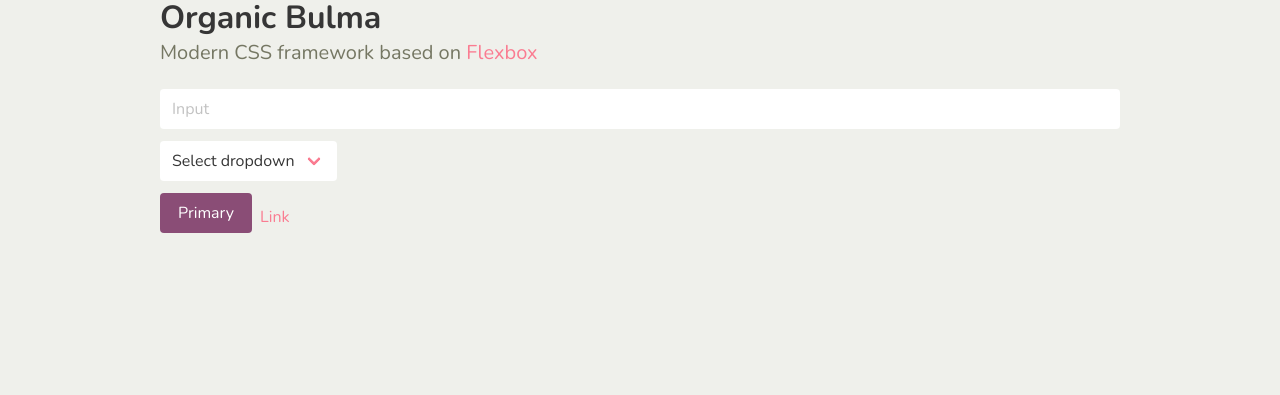
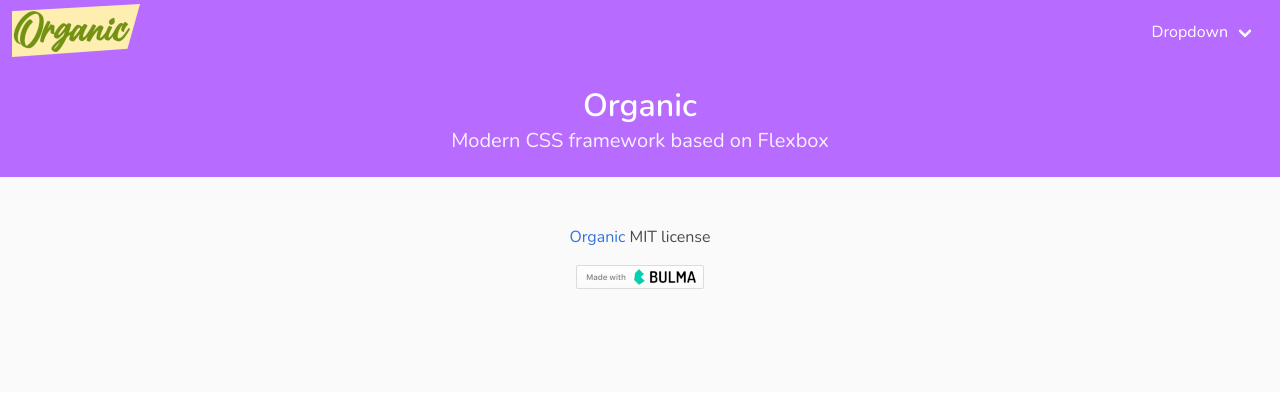
Before and after one commit to liemlylac/organic-bulma, a website built with webpack: page src/index.html in a window 1280 px wide. Built offline with nearby package versions, Linux system fonts and the light colour scheme; files whose address does not match are found by name.

Commit message:
Override Bulma variables

```diff
--- a/src/index.html
+++ b/src/index.html
@@ -8,35 +8,57 @@
   <link rel="stylesheet" href="css/styles.css">
 </head>
 <body>
-<section>
-  <div class="container">
-    <h1 class="title">Organic Bulma</h1>
-
-    <p class="subtitle">
-      Modern CSS framework based on <a href="https://developer.mozilla.org/en-US/docs/Web/CSS/CSS_Flexible_Box_Layout/Basic_Concepts_of_Flexbox">Flexbox</a>
-    </p>
-
-    <div class="field">
-      <div class="control">
-        <input title="" class="input" type="text" placeholder="Input">
+<section class="hero is-primary is-small">
+  <div class="hero-head">
+    <nav class="navbar is-success" role="navigation" aria-label="dropdown navigation">
+      <div class="navbar-brand mt-1 ml-3">
+        <a href="#" class="">
+          <img src="assets/logo128.png" alt="logo">
+        </a>
+        <a role="button" class="navbar-burger" aria-label="menu" aria-expanded="false" data-target="navbarBasic">
+          <span aria-hidden="true"></span>
+          <span aria-hidden="true"></span>
+          <span aria-hidden="true"></span>
+        </a>
       </div>
-    </div>
-
-    <div class="field">
-      <p class="control">
-          <span class="select">
-            <select title="">
-              <option>Select dropdown</option>
-            </select>
-          </span>
-      </p>
-    </div>
-    <div class="buttons">
-      <a class="button is-primary">Primary</a>
-      <a class="is-link">Link</a>
+      <div class="navbar-menu">
+        <div class="navbar-start"></div>
+        <div class="navbar-end">
+          <div class="navbar-item">
+            <a href="#" class="navbar-link">Dropdown</a>
+            <div class="navbar-dropdown">
+              <div class="navbar-item">
+                <a href="#" class="navbar-link">Link</a>
+              </div>
+              <div class="navbar-item">
+                <a href="#" class="navbar-link">Link</a>
+              </div>
+              <div class="navbar-divider"></div>
+              <div class="navbar-item">
+                <a href="#" class="navbar-link">Link</a>
+              </div>
+            </div>
+          </div>
+        </div>
+      </div>
+    </nav>
+  </div>
+  <div class="hero-body">
+    <div class="container has-text-centered">
+      <h1 class="title">Organic</h1>
+      <h2 class="subtitle">
+        Modern CSS framework based on <a href="https://developer.mozilla.org/en-US/docs/Web/CSS/CSS_Flexible_Box_Layout/Basic_Concepts_of_Flexbox">Flexbox</a>
+      </h2>
     </div>
   </div>
 </section>
-
+<footer class="footer">
+  <div class="content has-text-centered">
+    <p>
+      <a href="http://github.com/liemlylac/organic-bulma" target="_blank">Organic</a> MIT license
+    </p>
+    <img src="assets/made-with-bulma.png" alt="Made with Bulma">
+  </div>
+</footer>
 </body>
 </html>
--- a/src/scss/_variables.scss
+++ b/src/scss/_variables.scss
@@ -1,23 +1,12 @@
 @charset "utf-8";
 
-@import url('https://fonts.googleapis.com/css?family=Nunito:400,700');
+@import url('https://fonts.googleapis.com/css?family=Nunito:400,600,800');
 
-$purple: #8A4D76;
-$pink: #FA7C91;
-$brown: #757763;
-$beige-light: #D0D1CD;
-$beige-lighter: #EFF0EB;
+@import "ultilities/initial-variables";
+@import "ultilities/derived-variables";
+@import "ultilities/generic-variables";
 
-$family-sans-serif: "Nunito", sans-serif;
-$grey-dark: $brown;
-$grey-light: $beige-light;
-$primary: $purple;
-$link: $pink;
-$widescreen-enabled: false;
-$fullhd-enabled: false;
-
-// Update some of Bulma's component variables
-$body-background-color: $beige-lighter;
+// Update another Bulma's component variables
 $control-border-width: 2px;
 $input-border-color: transparent;
 $input-shadow: none;
--- /dev/null
+++ b/src/scss/ultilities/derived-variables.scss
@@ -0,0 +1,70 @@
+$primary: $purple;
+
+$info: $cyan;
+$success: $green;
+$warning: $yellow;
+$danger: $red;
+
+$light: $white-ter;
+$dark: $grey-darker;
+
+// General colors
+
+$scheme-main: $white;
+$scheme-main-bis: $white-bis;
+$scheme-main-ter: $white-ter;
+$scheme-invert: $black;
+$scheme-invert-bis: $black-bis;
+$scheme-invert-ter: $black-ter;
+
+$background: $white-ter;
+
+$border: $grey-lighter;
+$border-hover: $grey-light;
+$border-light: $grey-lightest;
+$border-light-hover: $grey-light;
+
+// Text colors
+
+$text: $grey-dark;
+$text-light: $grey;
+$text-strong: $grey-darker;
+
+// Code colors
+
+$code: $red;
+$code-background: $background;
+
+$pre: $text;
+$pre-background: $background;
+
+// Link colors
+
+$link: $blue;
+$link-visited: $purple;
+
+$link-hover: $grey-darker;
+$link-hover-border: $grey-light;
+
+$link-focus: $grey-darker;
+$link-focus-border: $blue;
+
+$link-active: $grey-darker;
+$link-active-border: $grey-dark;
+
+// Typography
+
+$family-primary: $family-sans-serif;
+$family-secondary: $family-sans-serif;
+$family-code: $family-monospace;
+
+$size-small: $size-7;
+$size-normal: $size-6;
+$size-medium: $size-5;
+$size-large: $size-4;
+
+// Lists and maps
+$custom-colors: null;
+$custom-shades: null;
+
+$sizes: $size-1 $size-2 $size-3 $size-4 $size-5 $size-6 $size-7;
--- /dev/null
+++ b/src/scss/ultilities/generic-variables.scss
@@ -0,0 +1,30 @@
+$body-background-color: $scheme-main;
+$body-size: 16px;
+$body-min-width: 300px;
+$body-rendering: optimizeLegibility;
+$body-family: $family-primary;
+$body-overflow-x: hidden;
+$body-overflow-y: scroll;
+
+$body-color: $text;
+$body-font-size: 1em;
+$body-weight: $weight-normal;
+$body-line-height: 1.5;
+
+$code-family: $family-code;
+$code-padding: 0.25em 0.5em 0.25em;
+$code-weight: normal;
+$code-size: 0.875em;
+
+$small-font-size: 0.875em;
+
+$hr-background-color: $background;
+$hr-height: 2px;
+$hr-margin: 1.5rem 0;
+
+$strong-color: $text-strong;
+$strong-weight: $weight-bold;
+
+$pre-font-size: 0.875em;
+$pre-padding: 1.25rem 1.5rem;
+$pre-code-font-size: 1em;
--- /dev/null
+++ b/src/scss/ultilities/initial-variables.scss
@@ -0,0 +1,79 @@
+// Colors
+$black: hsl(0, 0%, 4%);
+$black-bis: hsl(0, 0%, 7%);
+$black-ter: hsl(0, 0%, 14%);
+
+$grey-darker: hsl(0, 0%, 21%);
+$grey-dark: hsl(0, 0%, 29%);
+
+$grey: hsl(0, 0%, 48%);
+$grey-light: hsl(0, 0%, 71%);
+$grey-lighter: hsl(0, 0%, 86%);
+$grey-lightest: hsl(0, 0%, 93%);
+
+$white-ter: hsl(0, 0%, 96%);
+$white-bis: hsl(0, 0%, 98%);
+$white: hsl(0, 0%, 100%);
+
+$orange: hsl(14, 100%, 53%);
+$yellow: hsl(48, 100%, 67%);
+$green: hsl(141, 53%, 53%);
+$turquoise: hsl(171, 100%, 41%);
+$cyan: hsl(204, 71%, 53%);
+$blue: hsl(217, 71%, 53%);
+$purple: hsl(271, 100%, 71%);
+$red: hsl(348, 86%, 61%);
+
+
+// Typography
+
+$family-sans-serif: "Nunito", sans-serif;
+$family-monospace: monospace;
+$render-mode: optimizeLegibility;
+
+$size-1: 3rem;
+$size-2: 2.5rem;
+$size-3: 2rem;
+$size-4: 1.5rem;
+$size-5: 1.25rem;
+$size-6: 1rem;
+$size-7: 0.75rem;
+
+$weight-light: 300;
+$weight-normal: 400;
+$weight-medium: 500;
+$weight-semibold: 600;
+$weight-bold: 700;
+
+// Spacing
+
+$block-spacing: 1.5rem;
+
+// Responsiveness
+
+// The container horizontal gap, which acts as the offset for breakpoints
+$gap: 32px;
+// 960, 1152, and 1344 have been chosen because they are divisible by both 12 and 16
+$tablet: 769px;
+// 960px container + 4rem
+$desktop: 960px + (2 * $gap);
+// 1152px container + 4rem
+$widescreen: 1152px + (2 * $gap);
+$widescreen-enabled: false;
+// 1344px container + 4rem
+$fullhd: 1344px + (2 * $gap);
+$fullhd-enabled: false;
+
+// Miscellaneous
+
+$easing: ease-out;
+$radius-small: 2px;
+$radius: 4px;
+$radius-large: 6px;
+$radius-rounded: 290486px;
+$speed: 86ms;
+
+// Flags
+
+$variable-columns: true;
+$rtl: false;
```
Also changed, not shown: src/assets/logo.png (added), src/assets/logo128.png (added), src/assets/made-with-bulma.png (renamed from made-with-bulma.png).
